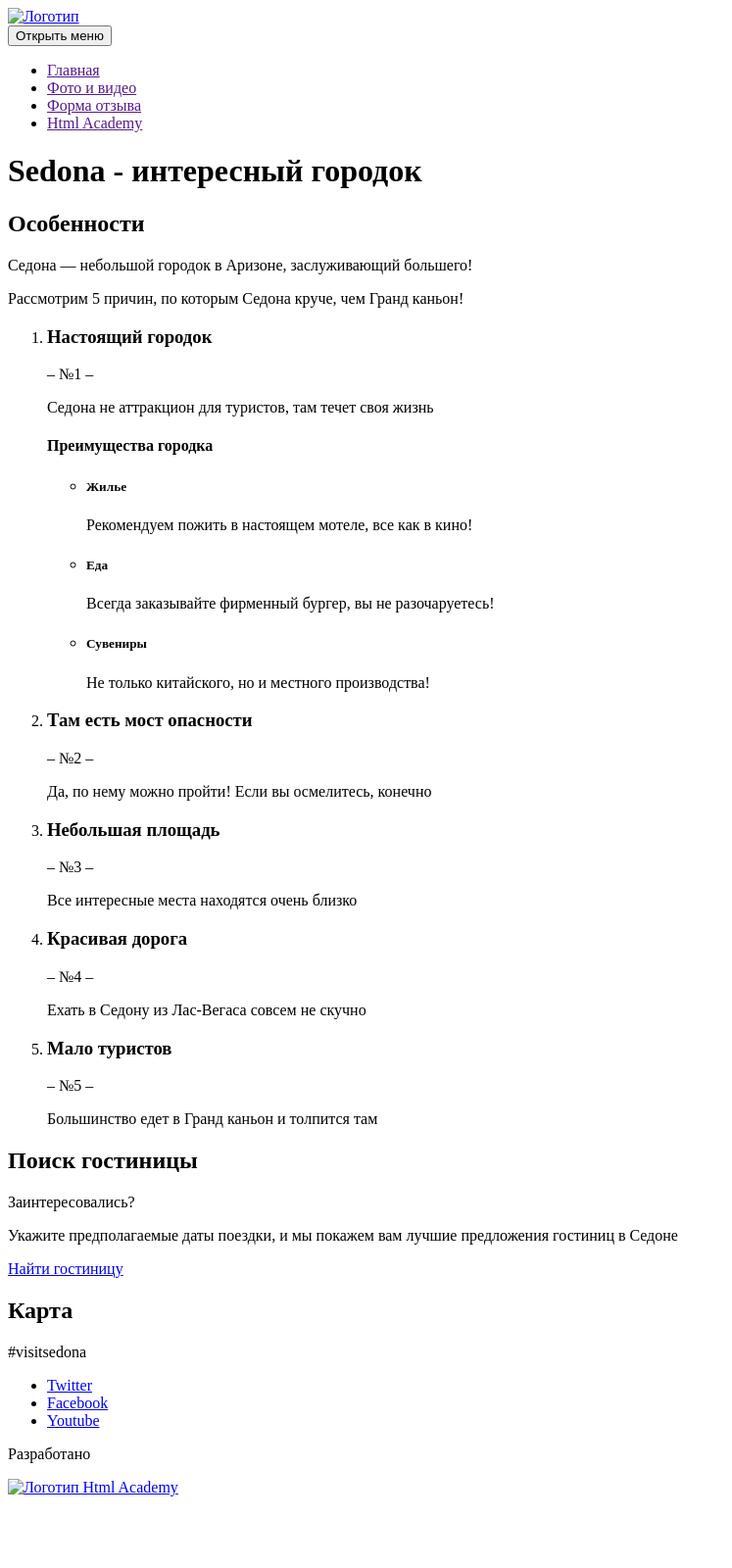
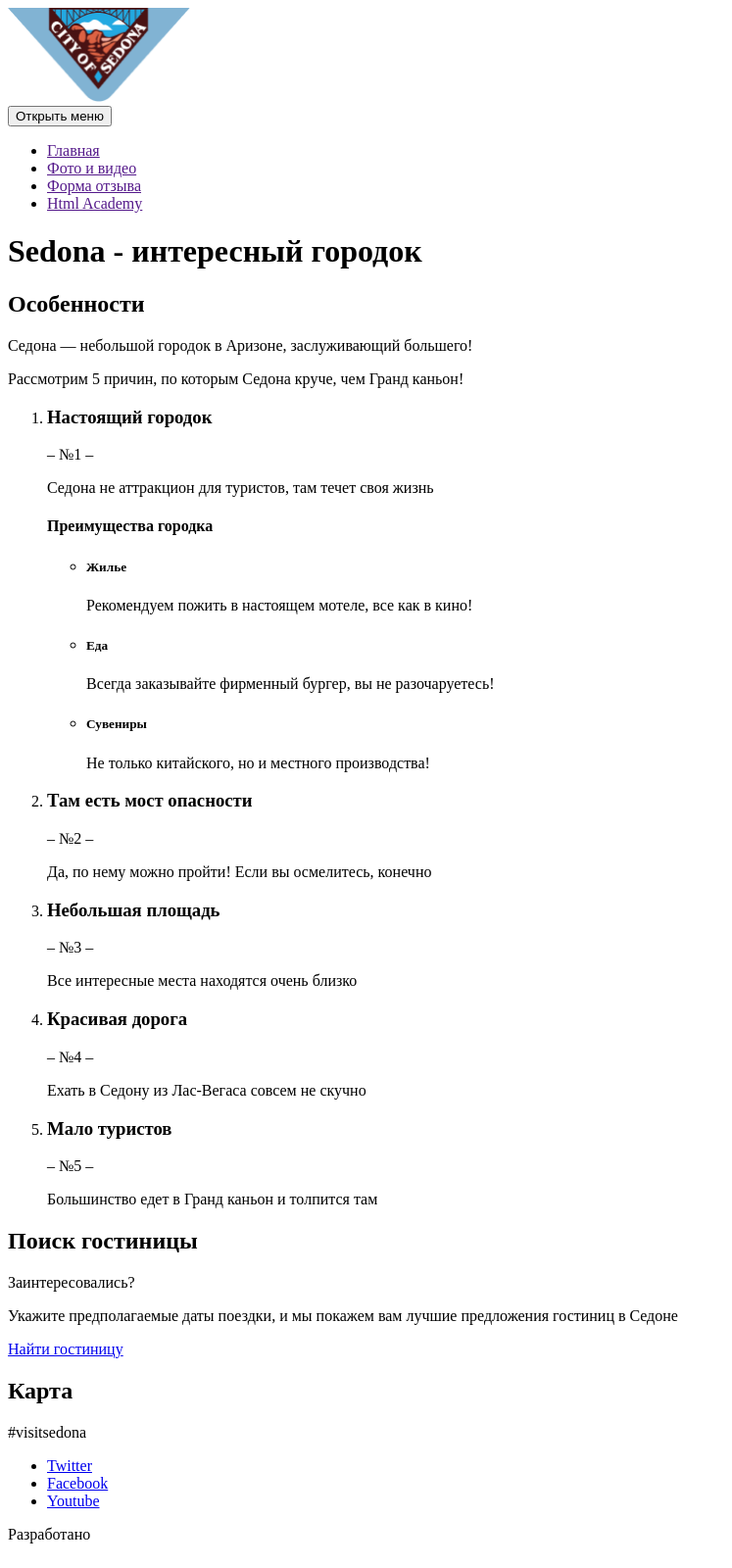
Before and after one commit to flyingniki/Sedona, a website: page source/index.html in a window 1280 px wide. Shown: the top 1600 px of the page at 98% size, without its empty margins (0-747 px from the left). Before the commit the page ends 1535 px from the top, so only its background shows below. Drawn offline with Linux system fonts and the light colour scheme.

Commit message:
экспортировал графику

```diff
--- a/source/index.html
+++ b/source/index.html
@@ -11,7 +11,7 @@
 <body class="page-body">
   <header class="page-header">
     <a href="#" class="page-header__logo">
-      <img src="" alt="Логотип" class="page-header-logo-img" width="186" height="96">
+      <img src="img/logotype-desktop.png" alt="Логотип" class="page-header-logo-img" width="186" height="96">
     </a>
     <nav class="main-nav">
       <button class="main-nav__toggle"><span class="visually-hidden">Открыть меню</span></button>
@@ -120,7 +120,7 @@
     <div class="page-footer__item copyright">
       <p class="copyright__prefix">Разработано</p>
       <a href="#" class="copyright__link">
-        <img class="copyright__img" src="#" alt="Логотип Html Academy">
+        <img class="copyright__img" src="img/htmlacademy.svg" alt="Логотип Html Academy">
       </a>
     </div>
   </footer>
```
Also changed, not shown: source/img/icon-burger.svg (added), source/img/icon-gift.svg (added), source/img/icon-house.svg (added), source/img/intro.png (added), source/img/logotype-desktop.png (added), source/img/logotype-mobile.png (added), source/img/map-desktop.png (added), source/img/photo-bridge.png (added), source/img/photo-city.png (added), 3 other files.
